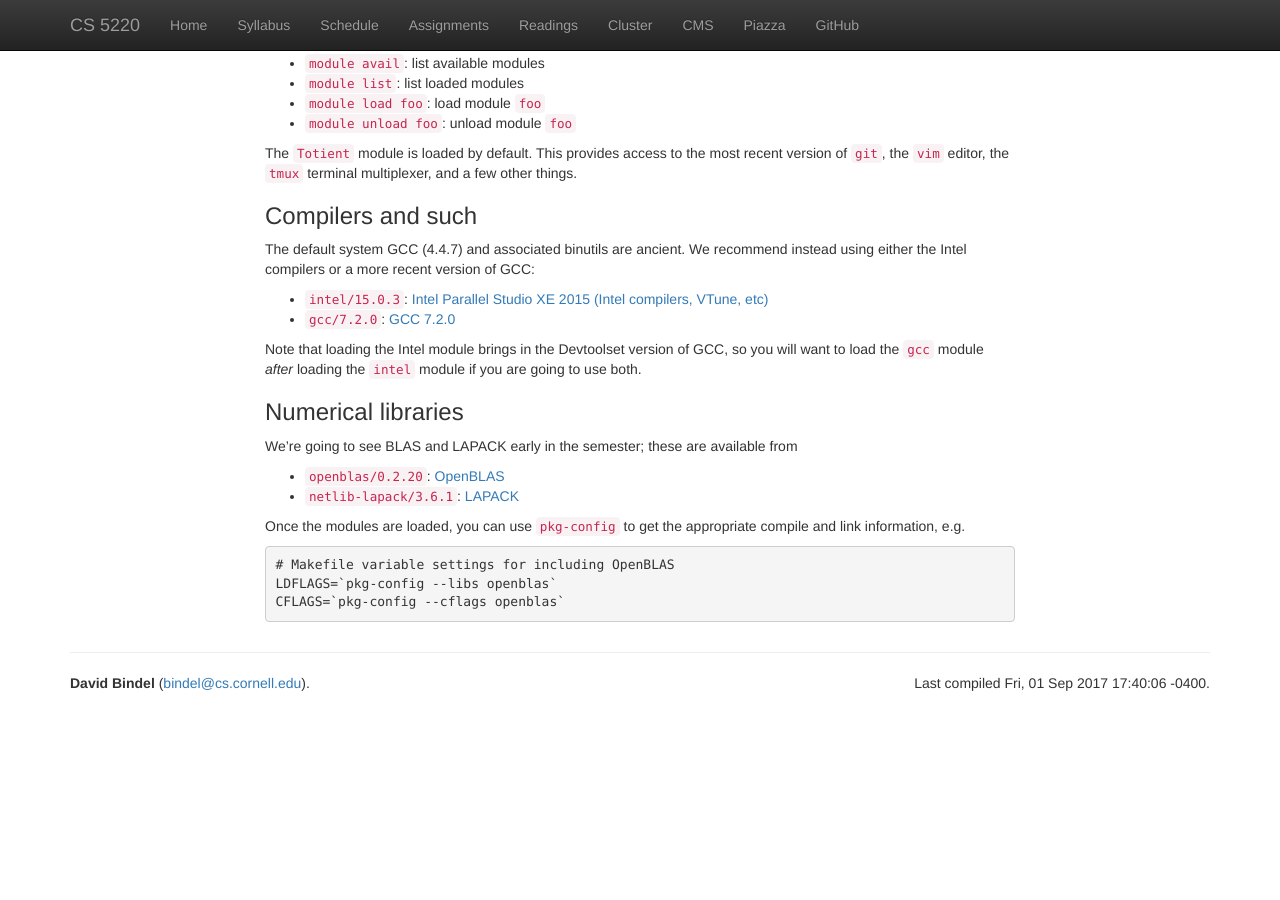
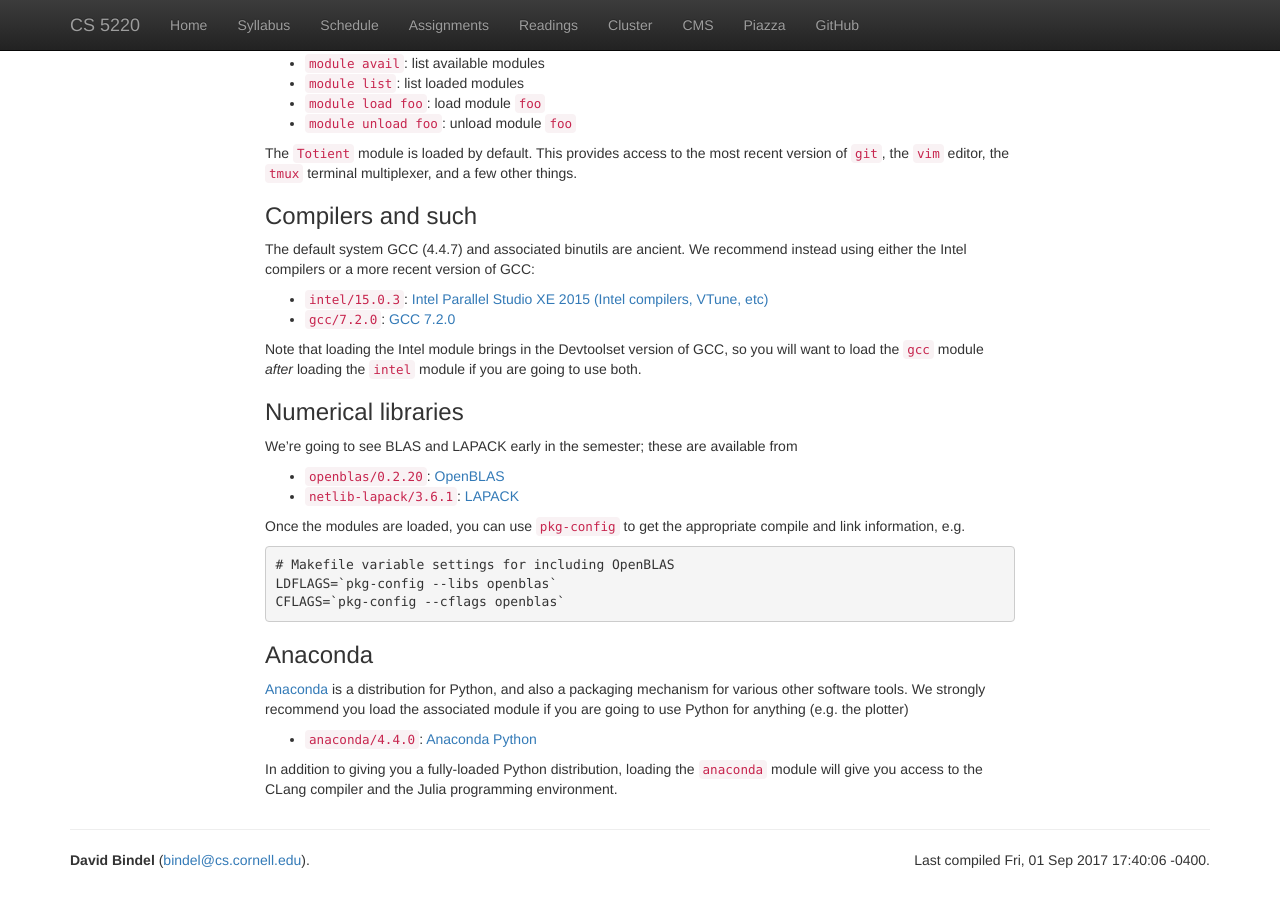
Before and after one commit to cornell-cs5220-f17/cs5220-f17, a Jekyll site: the page built from web/cluster.md, in a window 1280 px wide and 900 px high, scrolled down 1987 px. Built offline with Jekyll 4.4.1, drawn with Linux system fonts in a browser that asks for light colours; nearby versions of some CDN libraries; before the commit the page ends 2710 px from its top, so only the background shows below that.

Commit message:
Added Anaconda to cluster information.

```diff
--- a/web/cluster.md
+++ b/web/cluster.md
@@ -13,7 +13,7 @@ refrain from using it to run computationally intensive jobs.
 Unless otherwise stated, homework and projects should be tested and
 timed on these machines.
 
-The cluster runs [RedHat Enterprise Linux 6.9 (Santiago)](rhel67).
+The cluster runs [RedHat Enterprise Linux 6.9 (Santiago)](rhel69).
 The system base compilers are a bit old, though we have installed the
 [Developer Toolset][devtools] with more recent versions of the
 compiler as well as some utilities.  For most of the work in this
@@ -192,3 +192,16 @@ to get the appropriate compile and link information, e.g.
 [openblas]: http://www.openblas.net/
 [lapack]: http://www.netlib.org/lapack/
 [pkg-config]: https://en.wikipedia.org/wiki/Pkg-config
+
+### Anaconda
+
+[Anaconda](https://www.anaconda.com/download/) is a distribution for
+Python, and also a packaging mechanism for various other software
+tools.  We strongly recommend you load the associated module if you
+are going to use Python for anything (e.g. the plotter)
+
+- `anaconda/4.4.0`: [Anaconda Python](https://www.anaconda.com/download/)
+
+In addition to giving you a fully-loaded Python distribution, loading
+the `anaconda` module will give you access to the CLang compiler and
+the Julia programming environment.
```
